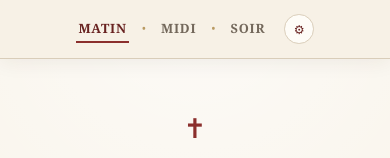
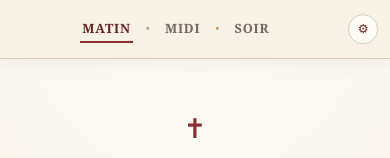
Before and after one commit to tomtomawk/site-prieres, a website: page public/index.html in a window 390 px wide. Shown: the top 158 px of the page. Drawn offline with Linux system fonts and the light colour scheme.

Commit message:
Aligne les parametres a droite

```diff
--- a/public/style.css
+++ b/public/style.css
@@ -277,8 +277,10 @@ html[data-language-mode="latin"] .ui-la {
 }
 
 .nav-inner .settings-toggle {
-  margin-left: clamp(0.15rem, 1vw, 0.5rem);
-  flex: 0 0 auto;
+  position: absolute;
+  top: 50%;
+  right: max(0.75rem, env(safe-area-inset-right));
+  transform: translateY(-50%);
 }
 
 .nav-link {
@@ -726,6 +728,8 @@ html[data-language-mode="parallel"] .prayer-language {
 
   .nav-inner {
     gap: 0.8rem;
+    padding-right: 3.2rem;
+    padding-left: 0.8rem;
     justify-content: center;
   }
 
--- a/style.css
+++ b/style.css
@@ -277,8 +277,10 @@ html[data-language-mode="latin"] .ui-la {
 }
 
 .nav-inner .settings-toggle {
-  margin-left: clamp(0.15rem, 1vw, 0.5rem);
-  flex: 0 0 auto;
+  position: absolute;
+  top: 50%;
+  right: max(0.75rem, env(safe-area-inset-right));
+  transform: translateY(-50%);
 }
 
 .nav-link {
@@ -726,6 +728,8 @@ html[data-language-mode="parallel"] .prayer-language {
 
   .nav-inner {
     gap: 0.8rem;
+    padding-right: 3.2rem;
+    padding-left: 0.8rem;
     justify-content: center;
   }
 
```
